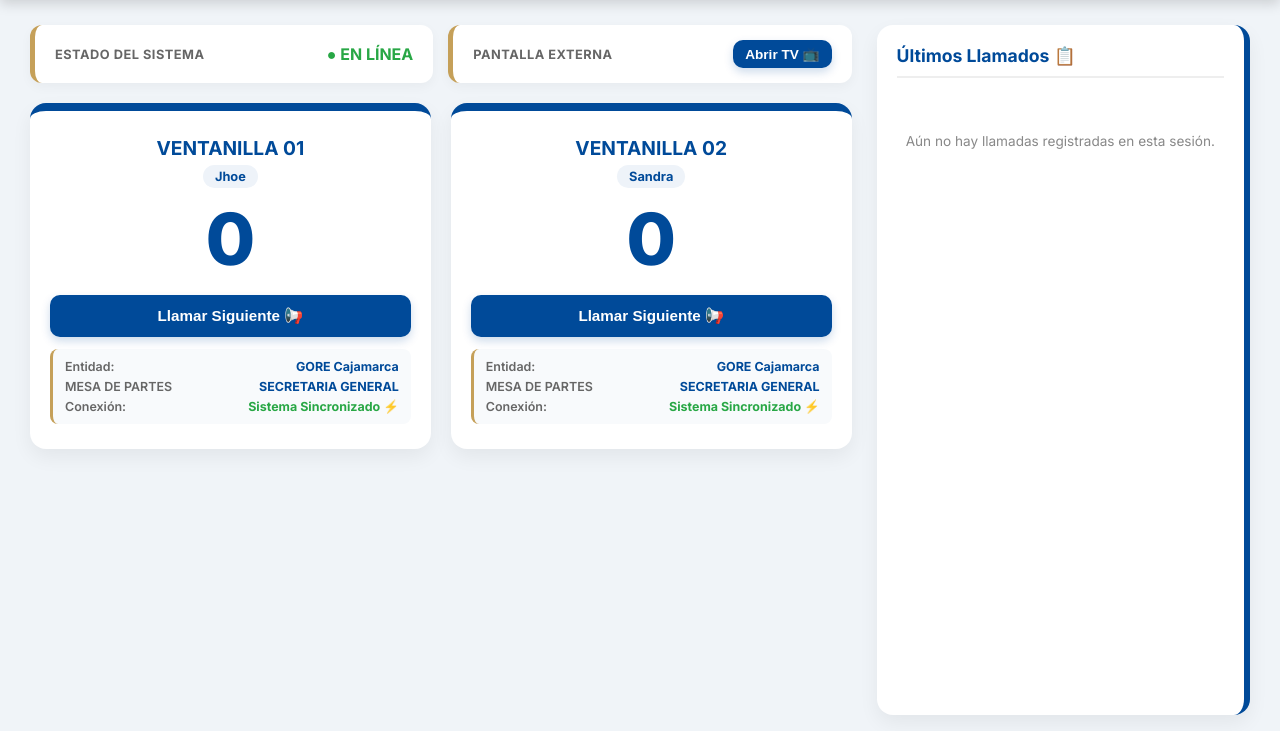
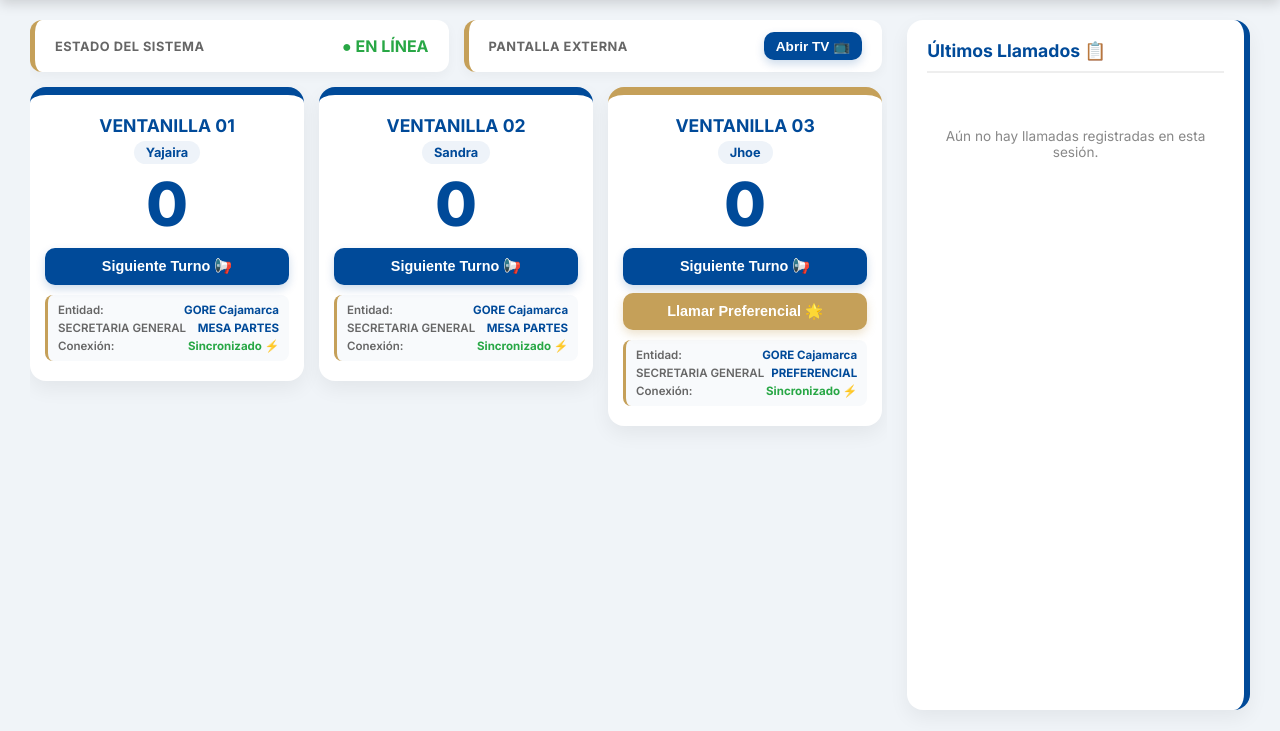
Before and after one commit to Arloi1/sistema-turnos-gore, a Flask app: page /control in a window 1280 px wide. Shown: the part 69-800 px from the top of the page. Run offline with Flask 3, Linux system fonts and the light colour scheme.

Commit message:
Update control.html

```diff
--- a/templates/control.html
+++ b/templates/control.html
@@ -2,6 +2,7 @@
 <html lang="es">
 <head>
     <meta charset="UTF-8">
+    <meta name="viewport" content="width=device-width, initial-scale=1.0">
     <title>Panel de Control - GORE Cajamarca</title>
     <link href="https://fonts.googleapis.com/css2?family=Inter:wght@400;600;700;800&display=swap" rel="stylesheet">
     <style>
@@ -48,20 +49,22 @@
         }
         .main-container {
             flex: 1;
-            padding: 25px 30px;
-            max-width: 1300px;
+            padding: 20px 30px;
+            max-width: 1400px;
             margin: 0 auto;
             width: 100%;
             box-sizing: border-box;
             display: grid;
-            grid-template-columns: 2.2fr 1fr;
-            gap: 25px;
+            grid-template-columns: 2.5fr 1fr;
+            gap: 20px;
             overflow: hidden;
         }
         .columna-principal {
             display: flex;
             flex-direction: column;
-            gap: 20px;
+            gap: 15px;
+            overflow-y: auto;
+            padding-right: 5px;
         }
         .stats-bar {
             display: grid;
@@ -70,7 +73,7 @@
         }
         .stat-card {
             background: white;
-            padding: 15px 20px;
+            padding: 12px 20px;
             border-radius: 12px;
             box-shadow: 0 4px 12px rgba(0,0,0,0.04);
             display: flex;
@@ -86,12 +89,12 @@
         }
         .cards-wrapper {
             display: grid;
-            grid-template-columns: repeat(2, 1fr);
-            gap: 20px;
+            grid-template-columns: repeat(3, 1fr);
+            gap: 15px;
         }
         .card {
             background: white;
-            padding: 25px 20px;
+            padding: 20px 15px;
             border-radius: 16px;
             box-shadow: 0 8px 20px rgba(0,0,0,0.06);
             text-align: center;
@@ -101,10 +104,13 @@
             justify-content: space-between;
             height: fit-content;
         }
+        .card.preferencial-card {
+            border-top: 8px solid var(--dorado-gore);
+        }
         .card h3 {
             color: var(--azul-gore);
             margin: 0 0 5px 0;
-            font-size: 1.2rem;
+            font-size: 1.1rem;
         }
         .operador-tag {
             background: #eef3f9;
@@ -117,25 +123,25 @@
             margin-bottom: 5px;
         }
         .turno-actual {
-            font-size: 4.5rem;
+            font-size: 3.8rem;
             font-weight: 800;
             color: var(--azul-gore);
-            margin: 10px 0;
+            margin: 5px 0;
             line-height: 1;
         }
         button {
             background: var(--azul-gore);
             color: white;
             border: none;
-            padding: 12px;
-            font-size: 0.95rem;
+            padding: 10px;
+            font-size: 0.9rem;
             font-weight: bold;
             border-radius: 10px;
             cursor: pointer;
             width: 100%;
             transition: background 0.2s, transform 0.1s;
             box-shadow: 0 4px 10px rgba(0,74,153,0.2);
-            margin-top: 10px;
+            margin-top: 8px;
         }
         button:hover {
             background: var(--azul-oscuro);
@@ -144,22 +150,29 @@
         button:active {
             transform: translateY(0);
         }
+        .btn-preferencial {
+            background: var(--dorado-gore);
+            box-shadow: 0 4px 10px rgba(197,160,89,0.3);
+        }
+        .btn-preferencial:hover {
+            background: #b08d47;
+        }
 
         .info-institucional {
             background: #f8fafc;
             border-radius: 8px;
-            padding: 10px 12px;
-            margin-top: 12px;
+            padding: 8px 10px;
+            margin-top: 10px;
             display: flex;
             flex-direction: column;
-            gap: 5px;
+            gap: 4px;
             border-left: 3px solid var(--dorado-gore);
             text-align: left;
         }
         .info-row {
             display: flex;
             justify-content: space-between;
-            font-size: 0.78rem;
+            font-size: 0.72rem;
         }
         .info-row span:first-child {
             color: #666;
@@ -240,33 +253,33 @@
             </div>
 
             <div class="cards-wrapper">
-                <!-- Ventanilla 01 -->
+                <!-- Ventanilla 01: Yajaira -->
                 <div class="card">
                     <div>
                         <h3>VENTANILLA 01</h3>
-                        <div class="operador-tag">Jhoe</div>
+                        <div class="operador-tag">Yajaira</div>
                         <div id="display-Ventanilla-01" class="turno-actual">0</div>
                     </div>
                     <div>
-                        <button onclick="llamarSiguiente('Ventanilla 01')">Llamar Siguiente 📢</button>
+                        <button onclick="llamarSiguiente('Ventanilla 01', 'normal')">Siguiente Turno 📢</button>
                         <div class="info-institucional">
                             <div class="info-row">
                                 <span>Entidad:</span>
                                 <span>GORE Cajamarca</span>
                             </div>
                             <div class="info-row">
-                                <span>MESA DE PARTES</span>
                                 <span>SECRETARIA GENERAL</span>
+                                <span>MESA PARTES</span>
                             </div>
                             <div class="info-row">
                                 <span>Conexión:</span>
-                                <span style="color: #28a745;"> Sistema Sincronizado ⚡</span>
+                                <span style="color: #28a745;">Sincronizado ⚡</span>
                             </div>
                         </div>
                     </div>
                 </div>
 
-                <!-- Ventanilla 02 -->
+                <!-- Ventanilla 02: Sandra -->
                 <div class="card">
                     <div>
                         <h3>VENTANILLA 02</h3>
@@ -274,19 +287,46 @@
                         <div id="display-Ventanilla-02" class="turno-actual">0</div>
                     </div>
                     <div>
-                        <button onclick="llamarSiguiente('Ventanilla 02')">Llamar Siguiente 📢</button>
+                        <button onclick="llamarSiguiente('Ventanilla 02', 'normal')">Siguiente Turno 📢</button>
                         <div class="info-institucional">
                             <div class="info-row">
                                 <span>Entidad:</span>
                                 <span>GORE Cajamarca</span>
                             </div>
                             <div class="info-row">
-                                <span>MESA DE PARTES</span>
                                 <span>SECRETARIA GENERAL</span>
+                                <span>MESA PARTES</span>
                             </div>
                             <div class="info-row">
                                 <span>Conexión:</span>
-                                <span style="color: #28a745;">Sistema Sincronizado ⚡</span>
+                                <span style="color: #28a745;">Sincronizado ⚡</span>
+                            </div>
+                        </div>
+                    </div>
+                </div>
+
+                <!-- Ventanilla 03: Jhoe (Con Preferencial) -->
+                <div class="card preferencial-card">
+                    <div>
+                        <h3>VENTANILLA 03</h3>
+                        <div class="operador-tag">Jhoe</div>
+                        <div id="display-Ventanilla-03" class="turno-actual">0</div>
+                    </div>
+                    <div>
+                        <button onclick="llamarSiguiente('Ventanilla 03', 'normal')">Siguiente Turno 📢</button>
+                        <button class="btn-preferencial" onclick="llamarSiguiente('Ventanilla 03', 'preferencial')">Llamar Preferencial 🌟</button>
+                        <div class="info-institucional">
+                            <div class="info-row">
+                                <span>Entidad:</span>
+                                <span>GORE Cajamarca</span>
+                            </div>
+                            <div class="info-row">
+                                <span>SECRETARIA GENERAL</span>
+                                <span>PREFERENCIAL</span>
+                            </div>
+                            <div class="info-row">
+                                <span>Conexión:</span>
+                                <span style="color: #28a745;">Sincronizado ⚡</span>
                             </div>
                         </div>
                     </div>
@@ -314,24 +354,25 @@
         setInterval(actualizarReloj, 1000);
         actualizarReloj();
 
-        function registrarActividad(ventanilla, turno) {
+        function registrarActividad(ventanilla, turno, esPreferencial) {
             let contenedor = document.getElementById('lista-historial');
             if (contenedor.innerHTML.includes("Aún no hay llamadas")) {
                 contenedor.innerHTML = "";
             }
 
             let horaActual = new Date().toLocaleTimeString('es-ES', {hour: '2-digit', minute:'2-digit', second:'2-digit'});
+            let badgePref = esPreferencial ? ' <span style="color: #c5a059; font-weight: bold;">(🌟 Preferencial)</span>' : '';
             let itemHtml = `
                 <div class="item-historial">
-                    <div><strong>${ventanilla}</strong> &rarr; Turno #${turno}</div>
+                    <div><strong>${ventanilla}</strong> &rarr; Turno #${turno}${badgePref}</div>
                     <span style="color: #666; font-size: 0.75rem;">${horaActual}</span>
                 </div>
             `;
             contenedor.insertAdjacentHTML('afterbegin', itemHtml);
         }
 
-        function llamarSiguiente(ventanilla) {
-            fetch('/actualizar_turno/' + encodeURIComponent(ventanilla), {
+        function llamarSiguiente(ventanilla, tipo = 'normal') {
+            fetch(`/actualizar_turno/${encodeURIComponent(ventanilla)}?tipo=${tipo}`, {
                 method: 'POST'
             })
             .then(response => response.json())
@@ -342,7 +383,7 @@
                     if (el) {
                         el.innerText = data.turno;
                     }
-                    registrarActividad(data.ventanilla, data.turno);
+                    registrarActividad(data.ventanilla, data.turno, data.es_preferencial);
                 } else if (data.status === 'vacio') {
                     alert("No hay ciudadanos en espera.");
                 } else {
```
